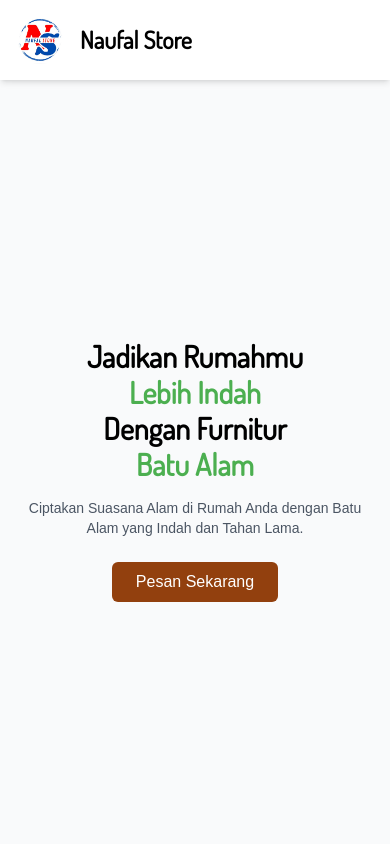
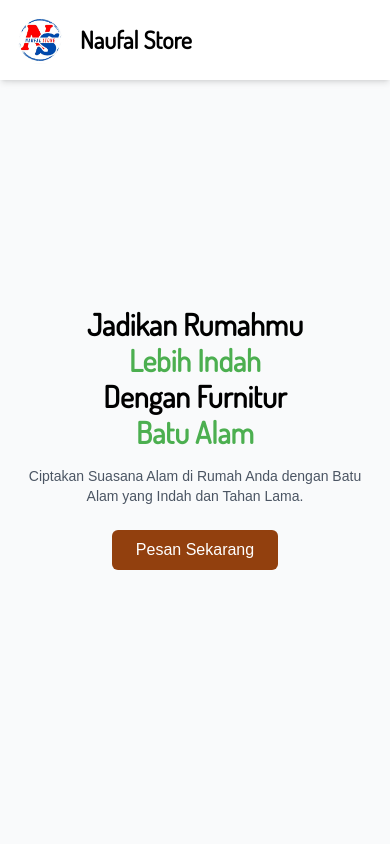
Before and after one commit to Melonns/WebBatu, a React (Vite) app: page / in a window 390 px wide. Shown: the top 844 px of the page. Built offline with nearby package versions, Linux system fonts and the light colour scheme; a web font is replaced by a local one.

Commit message:
fix: responsive carousel

```diff
--- a/src/Carousel.jsx
+++ b/src/Carousel.jsx
@@ -41,7 +41,7 @@ function Carousel() {
           {carouselItems.map((item) => (
             <div
               key={item.id}
-              className="snap-center shrink-0 w-20 h-20 sm:w-56 md:w-64 lg:w-72 xl:w-1/4 h-48 sm:h-56 md:h-64 lg:h-72 xl:h-96 bg-gray-100 aspect-video rounded-md flex items-center justify-center shadow-md"
+              className="snap-center shrink-0 w-24 h-24 sm:w-56 md:w-64 lg:w-72 xl:w-1/4 h-48 sm:h-56 md:h-64 lg:h-72 xl:h-96 bg-gray-100 aspect-video rounded-md flex items-center justify-center shadow-md"
             >
               <img
                 src={item.src}
--- a/src/Utama.jsx
+++ b/src/Utama.jsx
@@ -5,7 +5,7 @@ import ProfilUsaha from "./ProfilUsaha";
 
 function Utama(){
     return(
-        <div className="relative pt-20 sm:pt-44 flex flex-col items-center text-center p-6 md:p-12 bg-gray-50 sm:bg-none">
+        <div className="relative pt-12 sm:pt-44 flex flex-col items-center text-center p-6 md:p-12 bg-gray-50 sm:bg-none">
   {/* Elemen latar belakang */}
   <div
     // style={{
```
